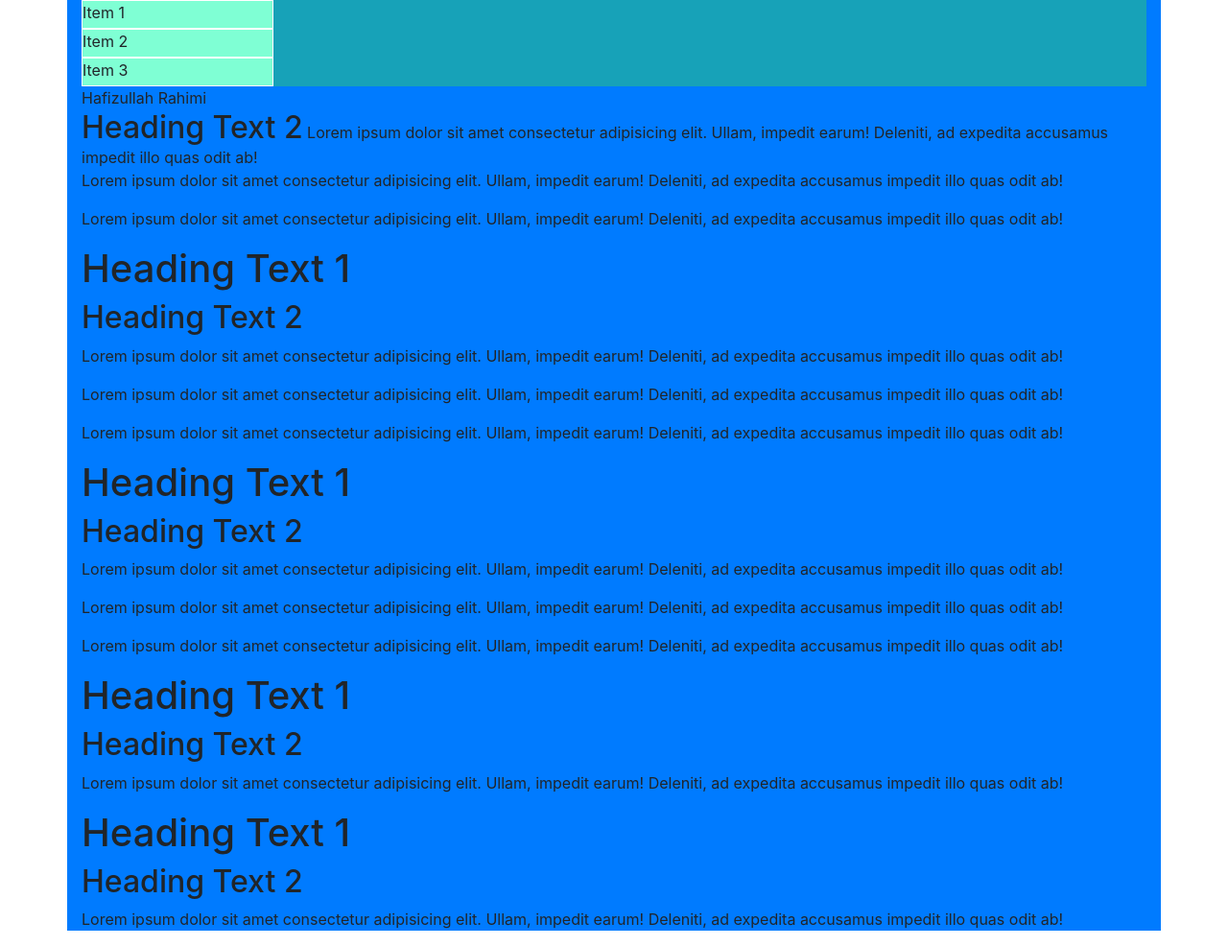
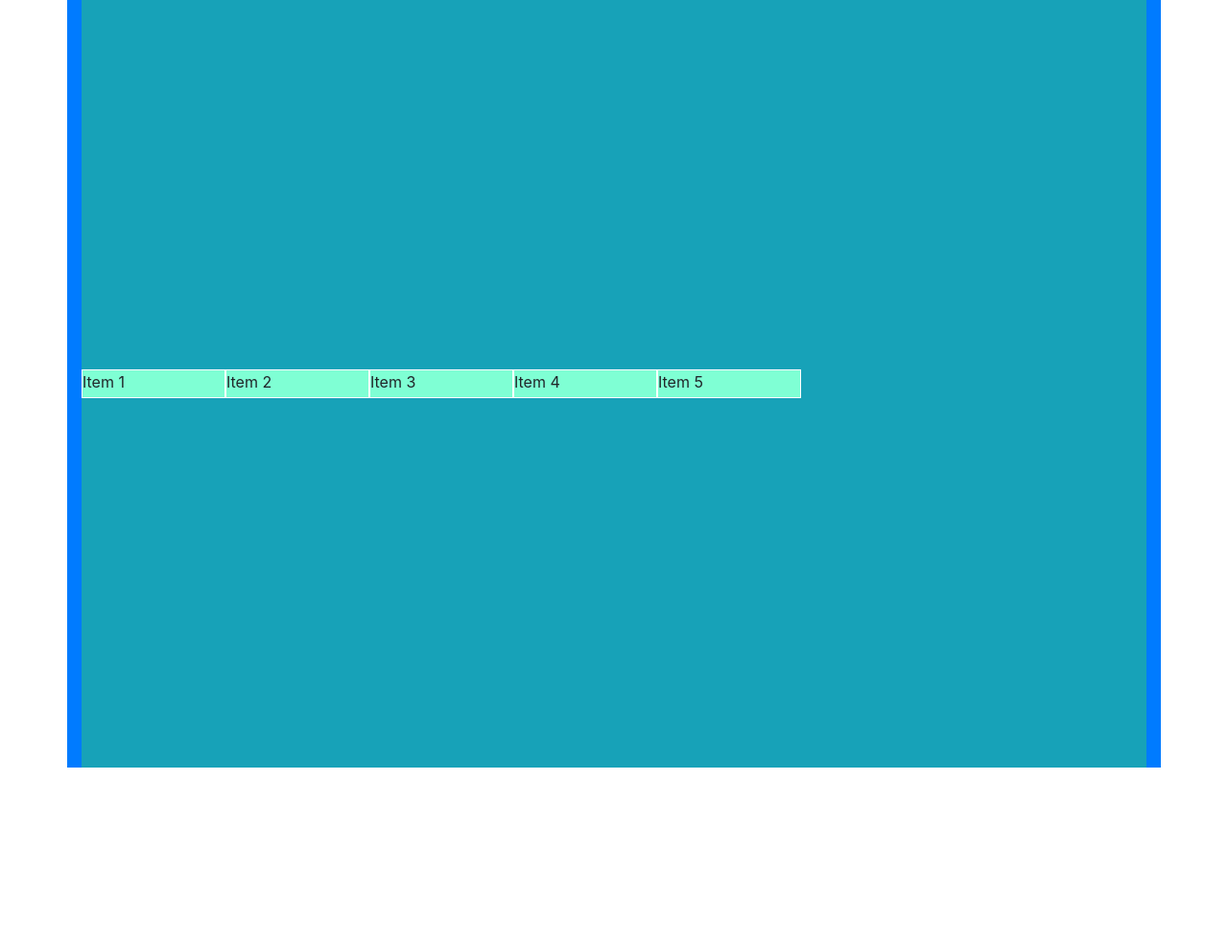
Before and after one commit to HafizRahimi/BootStrap, a plain HTML site: page index.html in a window 1280 px wide. Shown: the whole page at 96% size. After the commit the page ends 800 px from the top, so only its background shows below. Drawn offline with Linux system fonts and the light colour scheme.

Commit message:
Video 12 watch (Position-2 {Flex})

```diff
--- a/index.html
+++ b/index.html
@@ -10,7 +10,7 @@
         <link rel="stylesheet" href="css/main.css" />
         <style>
             .item{
-                width: 200px;
+                width: 150px;
                 height: 30px;
                 border: 1px solid white;
                 background-color: aquamarine;
@@ -20,91 +20,40 @@
     <body>
         <div class="container bg-primary">
 
-
-            <!-- <div class="bg-info fixed-top"> -->
-            <!-- <div class="bg-info fixed-bottom"> -->
-            <div class="bg-info sticky-top">
+            <!-- <div class="bg-info d-flex" style="height:100vh"> -->
+            <!-- <div class="bg-info d-flex flex-column" style="height:100vh"> -->
+            <!-- <div class="bg-info d-flex flex-row" style="height:100vh"> -->
+            <!-- <div class="bg-info d-flex flex-row-reverse" style="height:100vh"> -->
+            <!-- <div class="bg-info d-flex flex-sm-column flex-md-row" style="height:100vh">
                 <div class="item">Item 1</div>
                 <div class="item">Item 2</div>
                 <div class="item">Item 3</div>
-            </div>
+                <div class="item">Item 4</div>
+                <div class="item">Item 5</div>
+            </div> -->
 
 
-
-            <span class="d-block">Hafizullah Rahimi</span>
-            <h2 class="d-inline">Heading Text 2</h2>
-            <p class="d-inline">
-                Lorem ipsum dolor sit amet consectetur adipisicing elit. Ullam,
-                impedit earum! Deleniti, ad expedita accusamus impedit illo quas
-                odit ab!
-            </p>
-
-            <!----------- sticky-top ---------------- -->
-            <!-- <div class="bg-info sticky-top">
+            <!-- <div class="bg-info d-flex justify-content-around" style="height:100vh"> -->
+            <!-- <div class="bg-info d-flex justify-content-between" style="height:100vh"> -->
+            <!-- <div class="bg-info d-flex justify-content-center" style="height:100vh">
                 <div class="item">Item 1</div>
                 <div class="item">Item 2</div>
                 <div class="item">Item 3</div>
             </div> -->
 
+            <!-- <div class="bg-info d-flex flex-wrap" style="height:100vh"> -->
+            <!-- <div class="bg-info d-flex flex-nowrap" style="height:100vh"> -->
 
-            <p>
-                Lorem ipsum dolor sit amet consectetur adipisicing elit. Ullam,
-                impedit earum! Deleniti, ad expedita accusamus impedit illo quas
-                odit ab!
-            </p>
-            <p>
-                Lorem ipsum dolor sit amet consectetur adipisicing elit. Ullam,
-                impedit earum! Deleniti, ad expedita accusamus impedit illo quas
-                odit ab!
-            </p>
-            <h1>Heading Text 1</h1>
-            <h2>Heading Text 2</h2>
-            <p>
-                Lorem ipsum dolor sit amet consectetur adipisicing elit. Ullam,
-                impedit earum! Deleniti, ad expedita accusamus impedit illo quas
-                odit ab!
-            </p>
-            <p>
-                Lorem ipsum dolor sit amet consectetur adipisicing elit. Ullam,
-                impedit earum! Deleniti, ad expedita accusamus impedit illo quas
-                odit ab!
-            </p>
-            <p>
-                Lorem ipsum dolor sit amet consectetur adipisicing elit. Ullam,
-                impedit earum! Deleniti, ad expedita accusamus impedit illo quas
-                odit ab!
-            </p>
-            <h1>Heading Text 1</h1>
-            <h2>Heading Text 2</h2>
-            <p>
-                Lorem ipsum dolor sit amet consectetur adipisicing elit. Ullam,
-                impedit earum! Deleniti, ad expedita accusamus impedit illo quas
-                odit ab!
-            </p>
-            <p>
-                Lorem ipsum dolor sit amet consectetur adipisicing elit. Ullam,
-                impedit earum! Deleniti, ad expedita accusamus impedit illo quas
-                odit ab!
-            </p>
-            <p>
-                Lorem ipsum dolor sit amet consectetur adipisicing elit. Ullam,
-                impedit earum! Deleniti, ad expedita accusamus impedit illo quas
-                odit ab!
-            </p>
-            <h1>Heading Text 1</h1>
-            <h2>Heading Text 2</h2>
-            <p>
-                Lorem ipsum dolor sit amet consectetur adipisicing elit. Ullam,
-                impedit earum! Deleniti, ad expedita accusamus impedit illo quas
-                odit ab!
-            </p>
-            <h1>Heading Text 1</h1>
-            <h2>Heading Text 2</h2>
-            <p>
-                Lorem ipsum dolor sit amet consectetur adipisicing elit. Ullam,
-                impedit earum! Deleniti, ad expedita accusamus impedit illo quas
-                odit ab!
-            </p>
+                <!-- <div class="bg-info d-flex flex-wrap align-content-start" style="height:100vh"> -->
+                <!-- <div class="bg-info d-flex flex-wrap align-content-center" style="height:100vh"> -->
+                <div class="bg-info d-flex flex-wrap align-content-around" style="height:100vh">
+                <div class="item">Item 1</div>
+                <div class="item">Item 2</div>
+                <div class="item">Item 3</div>
+                <div class="item">Item 4</div>
+                <div class="item">Item 5</div>
+            </div>
+
         </div>
     </body>
     <script src="js/jquery-3.5.1.min.js"></script>
```
Also changed, not shown: txt/BootStrap.txt (+21 -0 lines).
